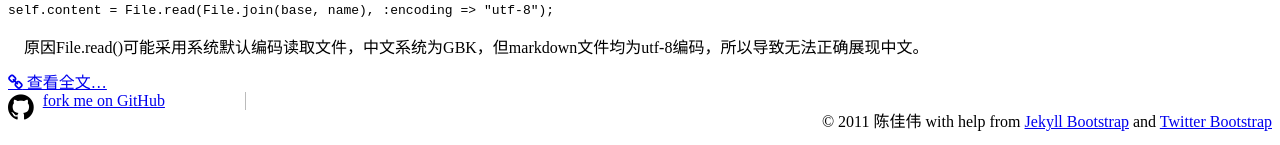
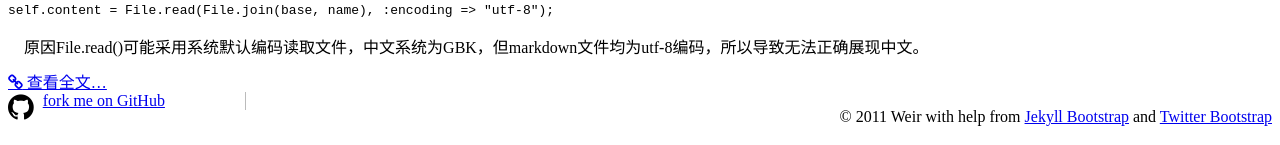
Before and after one commit to SXZZWeir/blog, a Jekyll site: the page built from index.md, in a window 1280 px wide. Shown: the part 1884-2029 px from the top of the page. Built offline with Jekyll 4.4.1, drawn with Linux system fonts in a browser that asks for light colours; nearby versions of some CDN libraries.

Commit message:
修改模板

```diff
--- a/_config.yml
+++ b/_config.yml
@@ -3,7 +3,7 @@
 permalink: /:year/:month/:day/:title
 markdown: kramdown
 exclude: [".rvmrc", ".rbenv-version", "README.md", "Rakefile", "changelog.md"]
-highlighter: pygments
+highlighter: rouge
 #mardown: redcarpet
 
 safe: false
@@ -13,7 +13,7 @@ safe: false
 title : 随心执着
 tagline: Site Tagline
 author :
-  name : 陈佳伟
+  name : Weir
   email : struggle.weize@gmail.com
   github : username
   twitter : username
--- a/_includes/JB/setup
+++ b/_includes/JB/setup
@@ -16,7 +16,7 @@
     {% if site.JB.ASSET_PATH %}
       {% assign ASSET_PATH = site.JB.ASSET_PATH %}
     {% else %}
-      {% capture ASSET_PATH %}{{ BASE_PATH }}/assets/themes/{{ page.theme.name }}{% endcapture %}
+      {% capture ASSET_PATH %}{{ BASE_PATH }}/assets/themes {{ page.theme.name }}{% endcapture %}
     {% endif %}
   {% endif %}
 {% endcapture %}{% assign jbcache = nil %}
```
